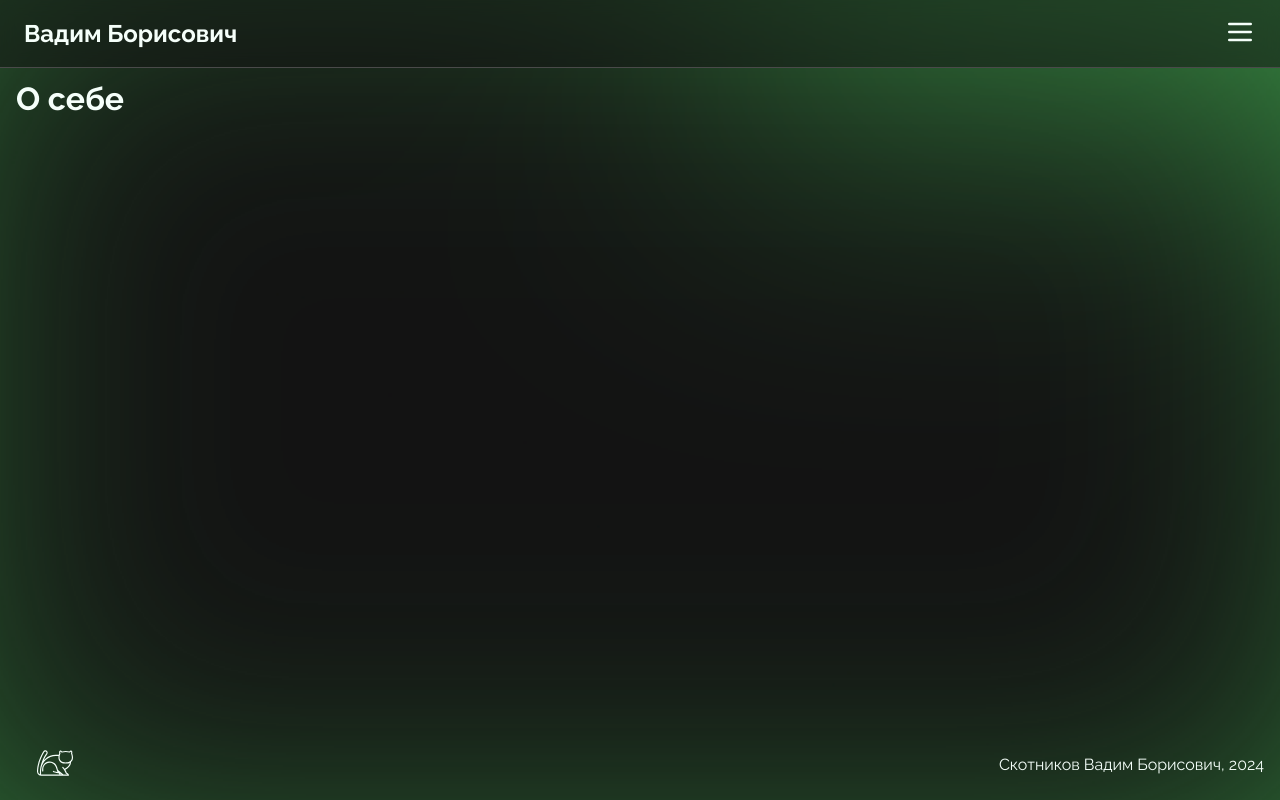
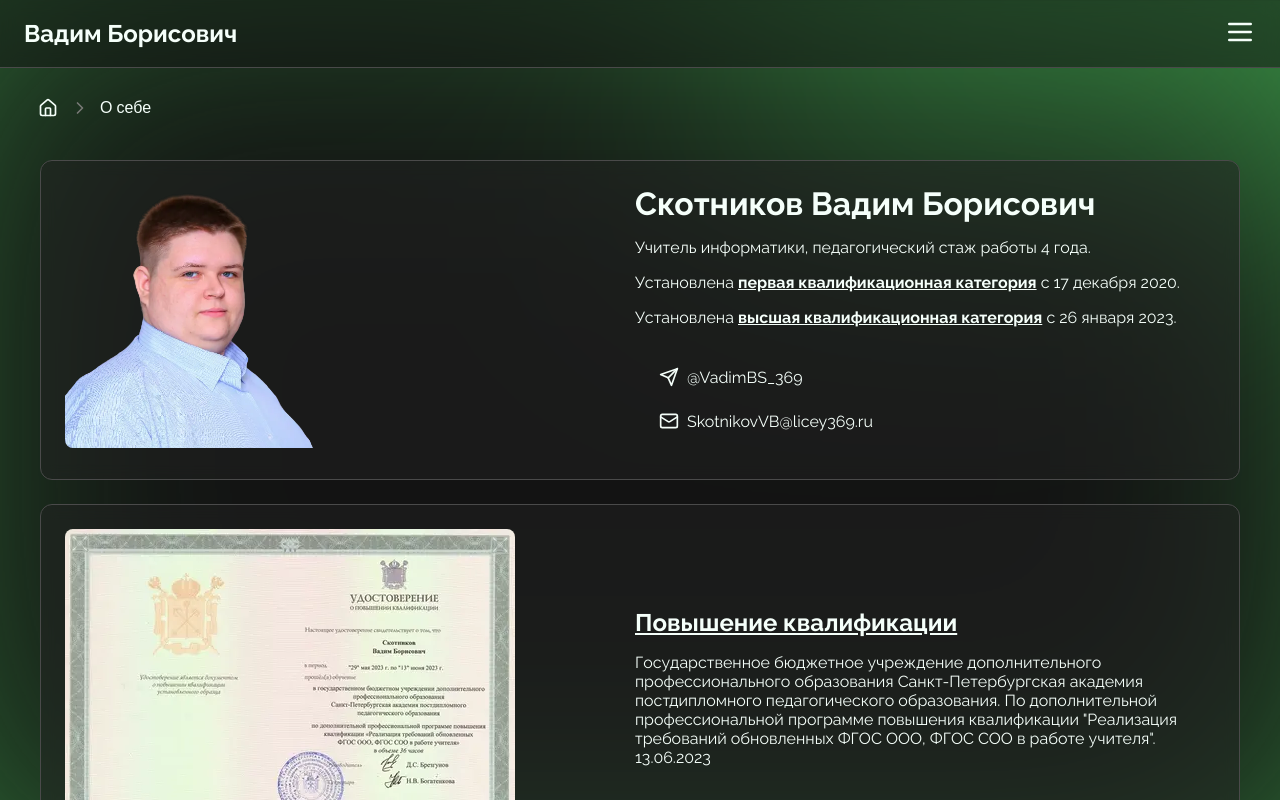
Before and after one commit to svbinf-ru/svbinf.ru, a Next.js app: page /about in a window 1280 px wide. Shown: the top 800 px of the page. Built offline with nearby package versions, Linux system fonts and the light colour scheme.

Commit message:
feat(app): add content to the `/about` page

```diff
--- a/app/about/page.tsx
+++ b/app/about/page.tsx
@@ -1,7 +1,73 @@
+import Link from 'next/link'
+
+import profile from '@/assets/profile.webp'
+import { Breadcrumbs } from '@/components/Breadcrumbs'
+import { Card } from '@/components/Card'
+import { ContactLink } from '@/components/ContactLink'
+import { Container } from '@/components/Container'
+import { contacts } from '@/content/about/contacts'
+import { education } from '@/content/about/education'
+
 export default function About() {
     return (
         <main>
-            <h1>О себе</h1>
+            <Breadcrumbs items={[{ href: '/about', label: 'О себе' }]} />
+            <Container>
+                <Card
+                    image={profile}
+                    imageAlt="Скотников Вадим Борисович"
+                    imageWidth={256}
+                    imageHeight={256}
+                >
+                    <h1>Скотников Вадим Борисович</h1>
+                    <p>
+                        Учитель информатики, педагогический стаж работы 4 года.
+                    </p>
+                    <p>
+                        Установлена{' '}
+                        <Link
+                            href="/static/doc/об-установлении-первой-квалификационной-категории.pdf"
+                            target="_blank"
+                        >
+                            <b>первая квалификационная категория</b>
+                        </Link>{' '}
+                        с 17 декабря 2020.
+                    </p>
+                    <p>
+                        Установлена{' '}
+                        <Link
+                            href="/static/doc/об-установлении-высшей-квалификационной-категории.pdf"
+                            target="_blank"
+                        >
+                            <b>высшая квалификационная категория</b>
+                        </Link>{' '}
+                        с 26 января 2023.
+                    </p>
+                    <Container>
+                        {contacts.map((c) => (
+                            <ContactLink
+                                key={c.href}
+                                href={c.href}
+                                icon={c.icon}
+                                text={c.text}
+                            />
+                        ))}
+                    </Container>
+                </Card>
+                {education.map((e, i) => (
+                    <Card
+                        key={e.title}
+                        image={e.thumbnail}
+                        imageAlt={e.title}
+                        imagePosition={i % 2 == 0 ? 'left' : 'right'}
+                    >
+                        <Link target="_blank" href={e.full}>
+                            <h2>{e.title}</h2>
+                        </Link>
+                        <p>{e.description}</p>
+                    </Card>
+                ))}
+            </Container>
         </main>
     )
 }
```
